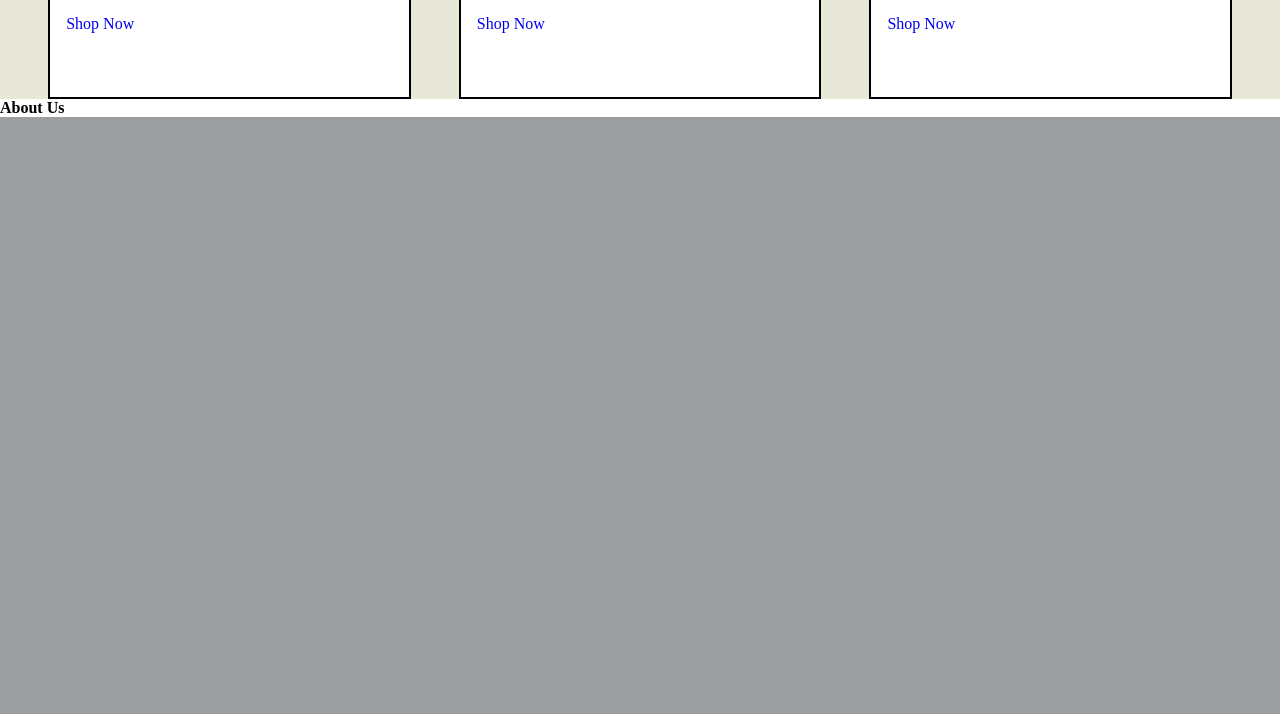
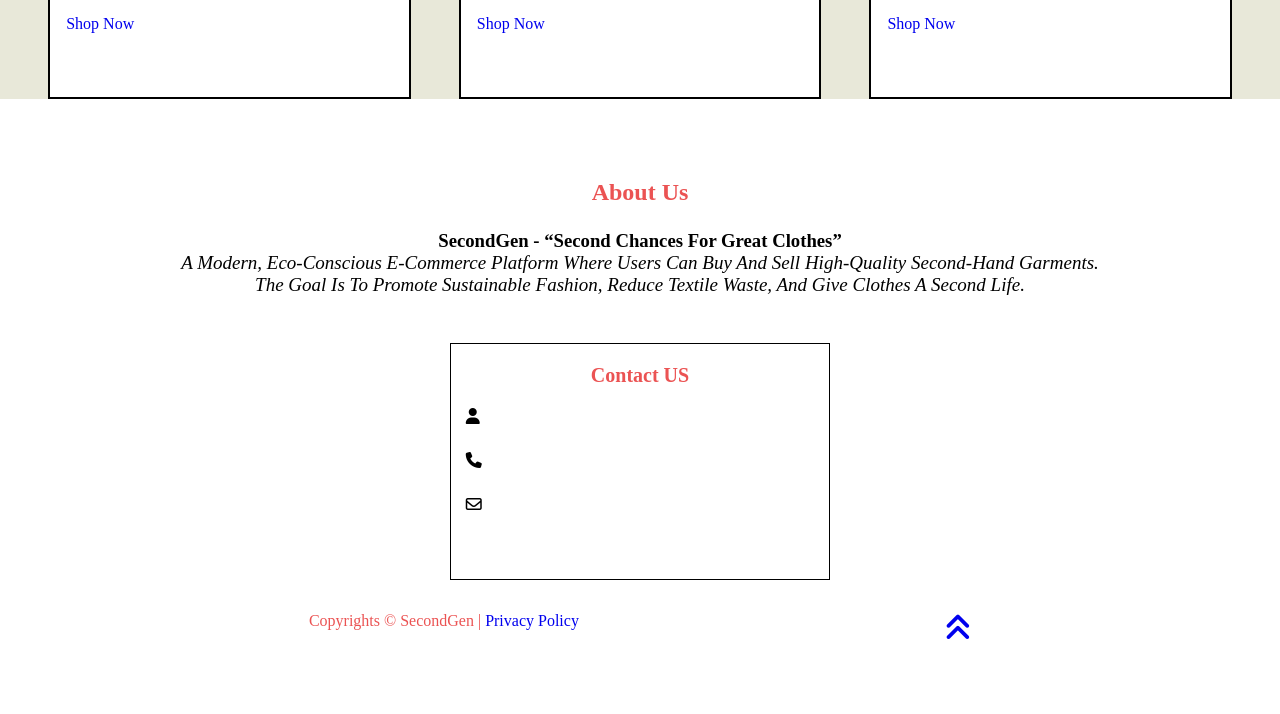
Before and after one commit to Pramana31/SecondGen, a PHP site: page / in a window 1280 px wide. Shown: the part 861-1575 px from the top of the page. Before the commit the page ends 978 px from the top, so only its background shows below. Run offline with PHP 8.4, Linux system fonts and the light colour scheme.

Commit message:
Add files via upload

```diff
--- a/index.html
+++ b/index.html
@@ -3,7 +3,8 @@
 <head>
     <meta charset="UTF-8">
     <meta name="viewport" content="width=device-width, initial-scale=1.0">
-    <title>Secondgen</title>
+    <title>SecondGen</title>
+    <link rel="icon" href="logo.png">
     <link rel="stylesheet" href="https://cdnjs.cloudflare.com/ajax/libs/font-awesome/6.7.2/css/all.min.css" integrity="sha512-Evv84Mr4kqVGRNSgIGL/F/aIDqQb7xQ2vcrdIwxfjThSH8CSR7PBEakCr51Ck+w+/U6swU2Im1vVX0SVk9ABhg==" crossorigin="anonymous" referrerpolicy="no-referrer" />
     <link rel="stylesheet" href="style.css">
 </head>
@@ -42,9 +43,8 @@
             <!--deliver section starts-->
 
             <div class="nav-address border">
-                <span class="deliver">Deliver to</span>
                 <div class="address-icon">
-                    <i class="fa-solid fa-location-dot"></i><p class="address">India</p>
+                    <i class="fa-solid fa-location-dot"></i>
                 </div>
             </div>
 
@@ -165,12 +165,37 @@
 
     <!--about us section starts-->
       <section class="about" id="about">
-          <h4 class="heading">About Us</h4>
+          <h2 class="heading">About Us</h2>
           <div class="box-container">
-          <p></p>
+          <h3 class="heading">SecondGen - “Second Chances for Great Clothes” </h3>
+          <p>A modern, eco-conscious e-commerce platform where users can buy and sell high-quality second-hand garments. </p>
+          <p>The goal is to promote sustainable fashion, reduce textile waste, and give clothes a second life.</p>
 
           </div>
       </section>
       <!--about us section ends-->
+
+      <!--Contact section starts-->
+
+      <div class="contact-section" >
+          <div class="contact-content">
+              <h2>Contact US</h2>
+              <p><i class="fa-solid fa-user"></i></p>
+              <p><i class="fa-solid fa-phone"></i></p>
+              <p><i class="fa-regular fa-envelope"></i></p>
+          </div>
+      </div>
+
+
+      <!--End section starts-->
+
+      <div class="end-section" >
+          <div class="end-content">
+            <div class="content1"><p>Copyrights © SecondGen | <a href="#">Privacy Policy</a></p></div>
+            <div class="content2"><a href="#"><i aria-hidden="true" class="fas fa-angle-double-up"></i></a></div>
+          </div>
+      </div>
+
+
 </body>
 </html>
--- a/style.css
+++ b/style.css
@@ -1,5 +1,6 @@
 *{
     margin:0;
+    font-family: 'Times New Roman';
     border: border-box;
     margin: 0;
     padding:0;
@@ -70,17 +71,8 @@
     margin-left:0.5rem;
 }
 
-.deliver{
-    color:red;
-    font-size: 16px;
-    display:flex;
-    margin-bottom: 0.5rem;
-    margin-left: 1rem;
-}
-
-.address{
-    font-size: 18px;
-    margin-left: 0.5rem;
+.address-icon:hover{
+  color: red;
 }
 
 .nav-search{
@@ -193,7 +185,73 @@
     background-size: cover;
 }
 
+.about h2{
+  text-align: center;
+  color:#eb5353;
+  margin-top: 5rem;
+}
 
+
+.about .box-container{
+  margin-top: 1.5rem;
+  text-align: center;
+}
+
+
+.about .box-container p{
+    font-size: 19px;
+    font-style: italic;
+}
+
+.contact-section{
+    margin-top: 2rem;
+    margin-bottom: 2rem;
+    display:flex;
+    justify-content: space-evenly;
+}
+
+
+.contact-content{
+    border: 1px solid black ;
+    height:200px;
+    width:28%;
+    background-color: white;
+    padding: 20px 10px 15px;
+    justify-content: space-evenly;
+    margin-top: 15px;
+}
+
+.contact-content h2{
+    text-align: center;
+    color:#eb5353;
+    font-size: 20px;
+}
+
+.contact-content p{
+  margin-top: 1rem;
+  font-size: 16px;
+  padding:5px;
+}
+
+
+.end-section{
+    height:80px;
+    background-color: rgba(255, 255, 255, 0.904);
+    color: #eb5353;
+    align-items: center;
+    margin-bottom: 22px;
+    margin-top: 22px;
+}
+
+.end-content{
+  display: flex;
+  justify-content: space-evenly;
+}
+
+.content2{
+  margin-left:57px;
+  font-size: 30px;
+}
 
 .hero-section{
   background-image: url("clothes.png");
```
